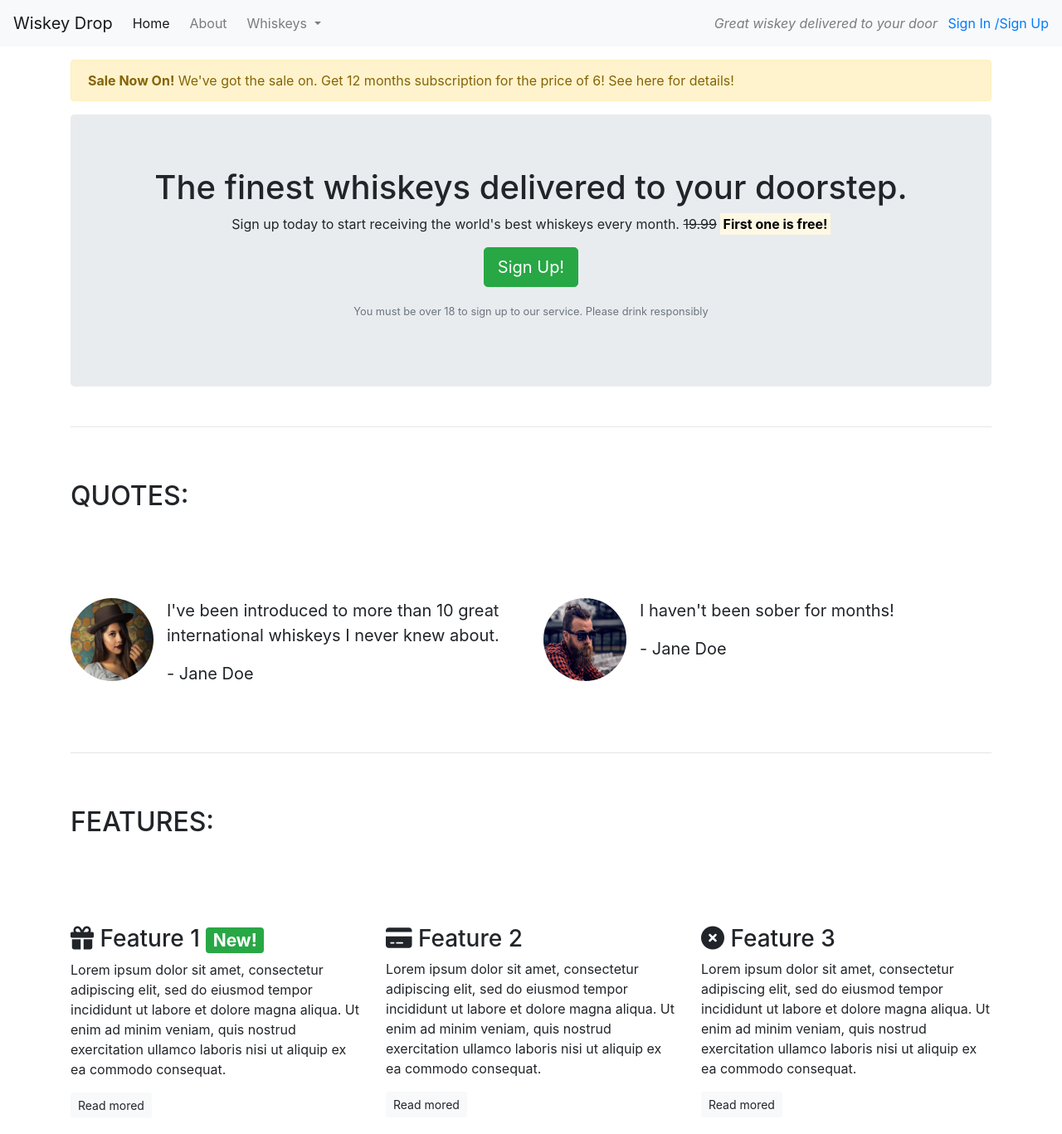
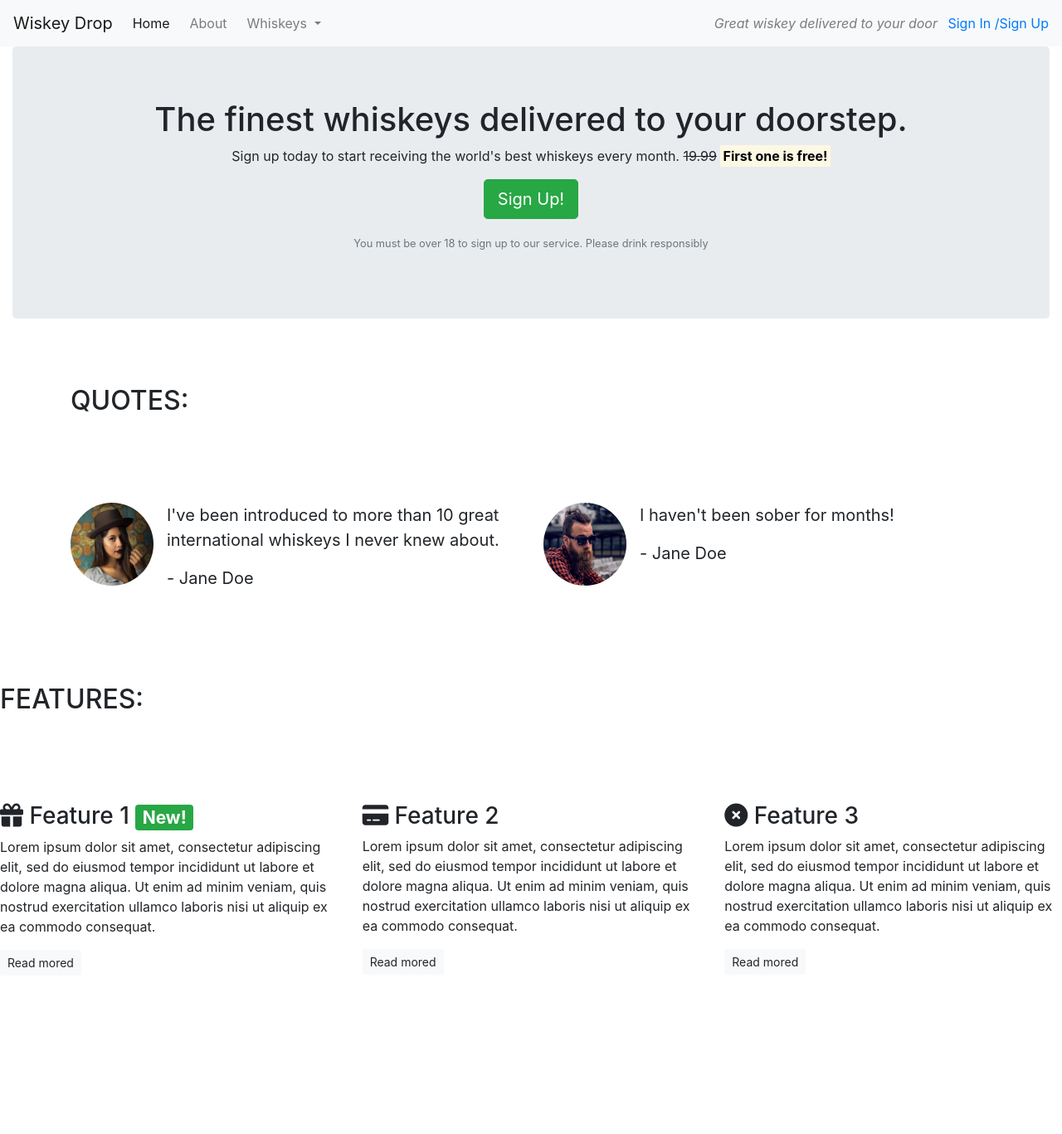
Before and after one commit to manub7/bootstrap4-mobile-first, a plain HTML site: page index.html in a window 1280 px wide. Shown: the whole page at 83% size. After the commit the page ends 1240 px from the top, so only its background shows below. Drawn offline with nearby package versions, Linux system fonts and the light colour scheme.

Commit message:
Verion 6 customizing the design away from bootstrap

```diff
--- a/index.html
+++ b/index.html
@@ -8,6 +8,8 @@
     <link rel="stylesheet" href="https://maxcdn.bootstrapcdn.com/bootstrap/4.1.3/css/bootstrap.min.css">
     <link rel="stylesheet" href="https://stackpath.bootstrapcdn.com/bootstrap/4.4.1/css/bootstrap.min.css" integrity="sha384-Vkoo8x4CGsO3+Hhxv8T/Q5PaXtkKtu6ug5TOeNV6gBiFeWPGFN9MuhOf23Q9Ifjh" crossorigin="anonymous">
     <script src="https://kit.fontawesome.com/0c0aa31012.js" crossorigin="anonymous"></script>
+    <link href="https://fonts.googleapis.com/css?family=Roboto:400,700&display=swap" rel="stylesheet">
+    <link rel="stylesheet" href="css/style.css" type="text/css" />
 </head>
 
 <body>
@@ -44,7 +46,7 @@
         </div>
 
     </nav>
-    <article class="container mt-3">
+    <!-- <div class="container alert-container">
         <div class="row d-none d-sm-block">
             <div class="col-12">
                 <div class="alert alert-warning">
@@ -53,7 +55,9 @@
                 </div>
             </div>
         </div>
+         -->
         <!-- Callout -->
+        <div class="container-fluid callout-container">
             <div class="row">
                 <div class="col-12">
                     <section class="callout jumbotron text-center">
@@ -67,11 +71,12 @@
                     </section>
                 </div>
             </div>
-
+        </div>
         <!-- /.callout -->
-        <hr>
+    </div>
 
     <!-- Quotes -->
+    <div class="container container-quotes">
         <section class="quotes">
             <div class="row">
                 <div class="col-12 my-5">
@@ -107,12 +112,13 @@
                     </div>
                 </div>
             </div>
-
+    </div>
     </section>
     <!-- /.quotes -->
-        <hr>
+
 
     <!-- Features -->
+    <div class="features-container">
         <section class="features">
             <div class="row">
                 <div class="col-12 my-5">
@@ -147,10 +153,10 @@
                     </div>
                 </div>
             </div>
-
+    </div>
     </section>
     <!-- /.features -->
-    </article>
+    </div>
 
     <!-- /Modla dialog -->
 
```
Also changed, not shown: .c9/metadata/environment/css/style.css (added), .c9/metadata/environment/index.html, images/wiskey-background.jpg (added), 1 other file. Lines whose indentation alone changed are shown as unchanged.
